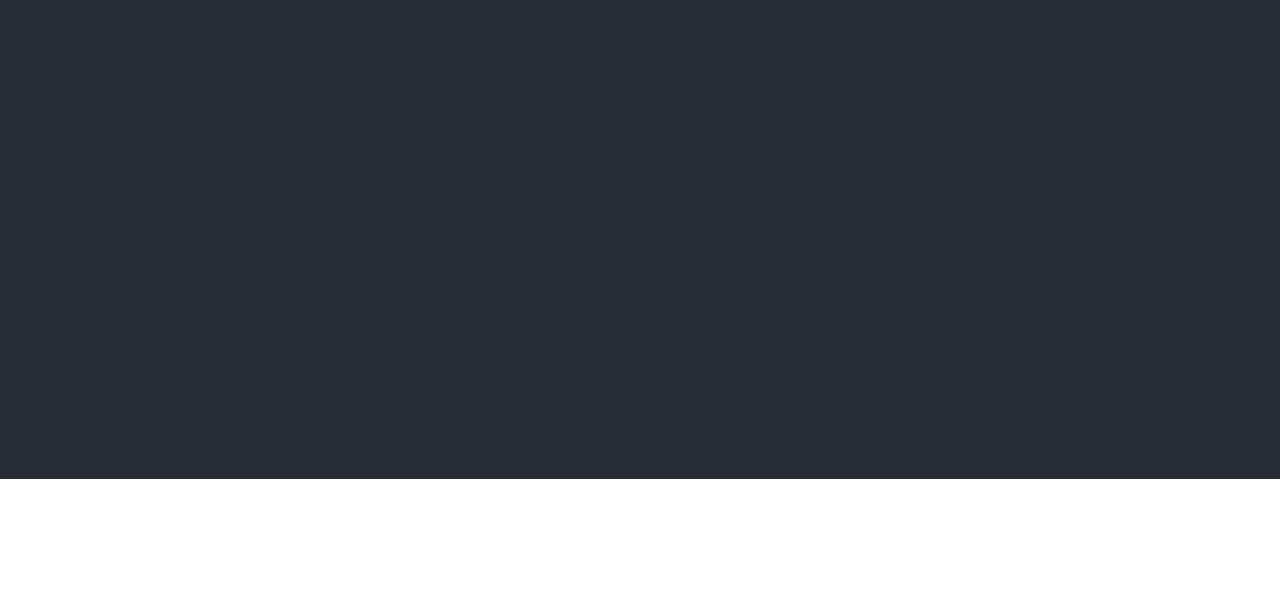
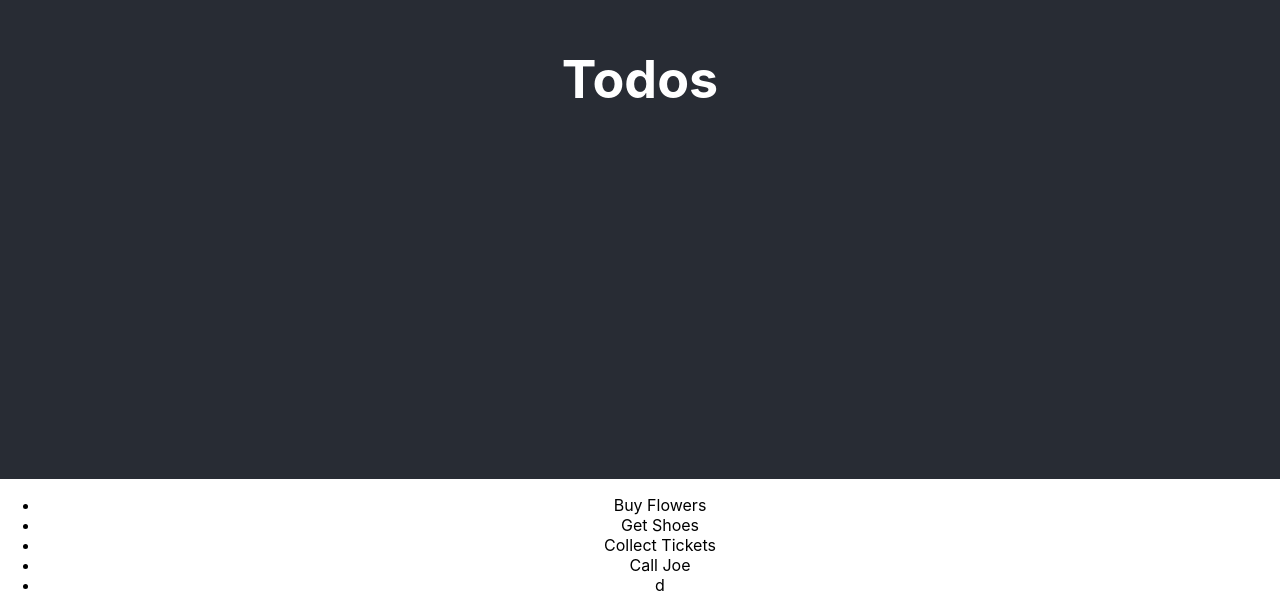
Before and after one commit to KovOlga/mindbox-todos, a React (Create React App) app: page / in a window 1280 px wide. Shown: the part 321-932 px from the top of the page. Before the commit the page ends 800 px from the top, so only its background shows below. Built offline with nearby package versions, Linux system fonts and the light colour scheme.

Commit message:
added rtk and initial state

```diff
--- a/package.json
+++ b/package.json
@@ -3,10 +3,13 @@
   "version": "0.1.0",
   "private": true,
   "dependencies": {
+    "@reduxjs/toolkit": "^2.5.0",
     "cra-template-typescript": "1.2.0",
     "react": "^19.0.0",
     "react-dom": "^19.0.0",
-    "react-scripts": "5.0.1"
+    "react-redux": "^9.2.0",
+    "react-scripts": "5.0.1",
+    "redux": "^5.0.1"
   },
   "scripts": {
     "start": "react-scripts start",
--- a/src/components/app/index.tsx
+++ b/src/components/app/index.tsx
@@ -1,10 +1,13 @@
+import { ReactElement } from 'react';
+import Header from '../header';
 import './styles.css';
+import Form from '../form';
 
-function App() {
+function App(): ReactElement {
   return (
     <div className="App">
-      <header className="App-header">
-      </header>
+      <Header />
+      <Form />
     </div>
   );
 }
--- /dev/null
+++ b/src/components/form/index.tsx
@@ -0,0 +1,6 @@
+import { ReactElement } from 'react';
+import TodosList from '../todosList';
+
+export default function Form(): ReactElement {
+  return <TodosList />;
+}
--- /dev/null
+++ b/src/components/header/index.tsx
@@ -0,0 +1,9 @@
+import { ReactElement } from 'react';
+
+export default function Header(): ReactElement {
+  return (
+    <header className="App-header">
+      <h1>Todos</h1>
+    </header>
+  );
+}
--- /dev/null
+++ b/src/components/todosList/index.tsx
@@ -0,0 +1,13 @@
+import { ReactElement } from 'react';
+import { useAppSelector } from '../../store/hooks';
+
+export default function TodosList(): ReactElement {
+  const todos = useAppSelector((state) => state.todos.todos);
+  return (
+    <ul>
+      {todos.map((item) => {
+        return <li key={item.id}>{item.name}</li>;
+      })}
+    </ul>
+  );
+}
--- a/src/index.tsx
+++ b/src/index.tsx
@@ -2,12 +2,14 @@ import React from 'react';
 import ReactDOM from 'react-dom/client';
 import './index.css';
 import App from './components/app';
+import { Provider } from 'react-redux';
+import { store } from './store';
 
-const root = ReactDOM.createRoot(
-  document.getElementById('root') as HTMLElement
-);
+const root = ReactDOM.createRoot(document.getElementById('root') as HTMLElement);
 root.render(
   <React.StrictMode>
-    <App />
-  </React.StrictMode>
+    <Provider store={store}>
+      <App />
+    </Provider>
+  </React.StrictMode>,
 );
--- /dev/null
+++ b/src/store/features/todos/todosSlice.ts
@@ -0,0 +1,25 @@
+import { createSlice } from '@reduxjs/toolkit';
+import type { PayloadAction } from '@reduxjs/toolkit';
+import { ITodosState } from './types';
+import { mockTodos } from '../../../utils/mock';
+import { ITodo } from '../../../types';
+
+const initialState: ITodosState = {
+  todos: mockTodos,
+};
+
+export const todosSlice = createSlice({
+  name: 'todos',
+  initialState,
+  reducers: {
+    addTodo: (state, action: PayloadAction<ITodo>) => {
+      state.todos = [...state.todos, action.payload];
+    },
+    // markComplete: (state, action: PayloadAction<{ id: number; complete: boolean }>) => {
+    // state.todos = [...state.todos, action.payload];
+    // },
+  },
+});
+
+export const { addTodo } = todosSlice.actions;
+export const todosReducer = todosSlice.reducer;
--- /dev/null
+++ b/src/store/features/todos/types.ts
@@ -0,0 +1,5 @@
+import { ITodo } from '../../../types';
+
+export interface ITodosState {
+  todos: ITodo[];
+}
--- /dev/null
+++ b/src/store/hooks/index.ts
@@ -0,0 +1,5 @@
+import { useDispatch, useSelector } from 'react-redux';
+import { AppDispatch, RootState } from '..';
+
+export const useAppDispatch = useDispatch.withTypes<AppDispatch>();
+export const useAppSelector = useSelector.withTypes<RootState>();
--- /dev/null
+++ b/src/store/index.ts
@@ -0,0 +1,12 @@
+import { configureStore } from '@reduxjs/toolkit';
+import { todosReducer } from './features/todos/todosSlice';
+// ...
+
+export const store = configureStore({
+  reducer: {
+    todos: todosReducer,
+  },
+});
+
+export type RootState = ReturnType<typeof store.getState>;
+export type AppDispatch = typeof store.dispatch;
--- /dev/null
+++ b/src/types/index.ts
@@ -0,0 +1,5 @@
+export interface ITodo {
+  id: number;
+  name: string;
+  complete: boolean;
+}
--- /dev/null
+++ b/src/utils/mock.ts
@@ -0,0 +1,29 @@
+import { ITodo } from '../types';
+
+export const mockTodos: ITodo[] = [
+  {
+    id: 1,
+    name: 'Buy Flowers',
+    complete: false,
+  },
+  {
+    id: 2,
+    name: 'Get Shoes',
+    complete: false,
+  },
+  {
+    id: 3,
+    name: 'Collect Tickets',
+    complete: false,
+  },
+  {
+    id: 4,
+    name: 'Call Joe',
+    complete: true,
+  },
+  {
+    id: 5,
+    name: 'd',
+    complete: false,
+  },
+];
```
Also changed, not shown: 1 other file (tests, documents, lock files or other folders).
